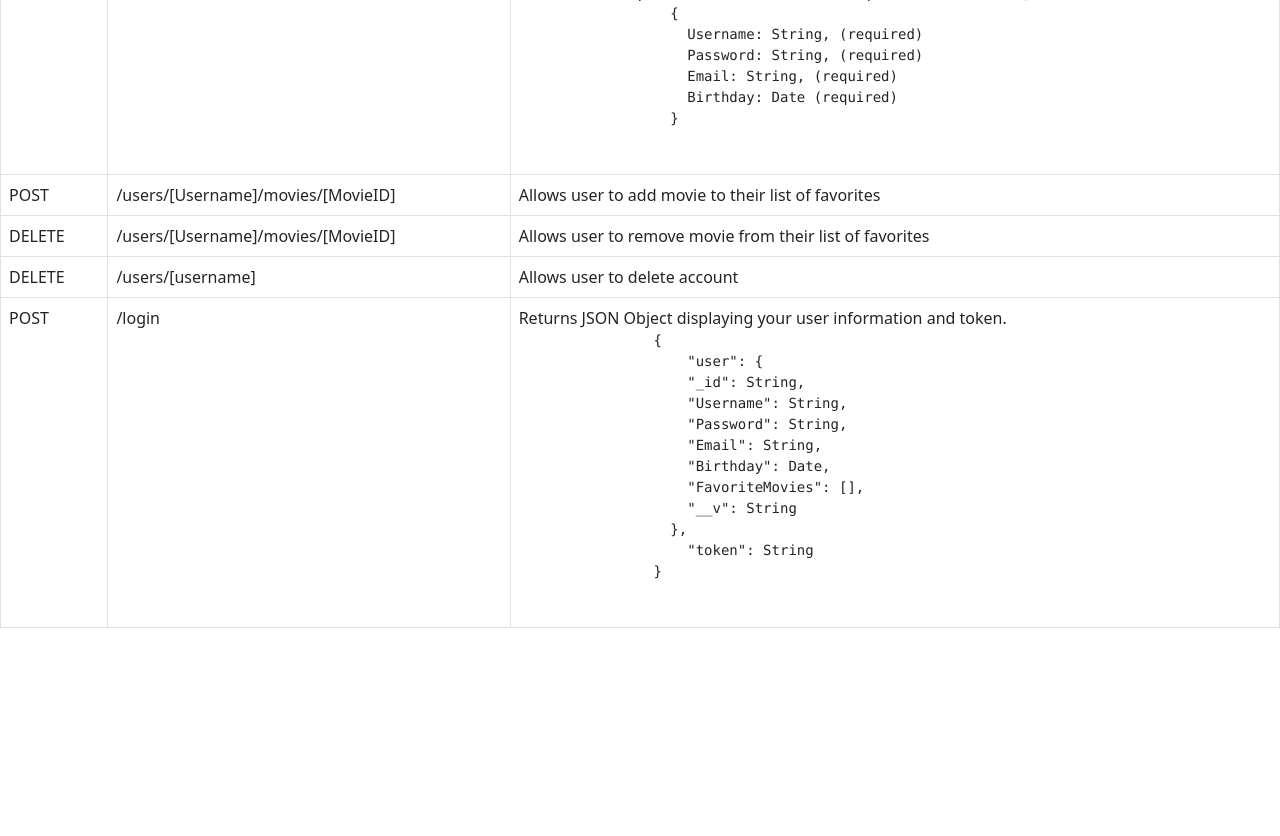
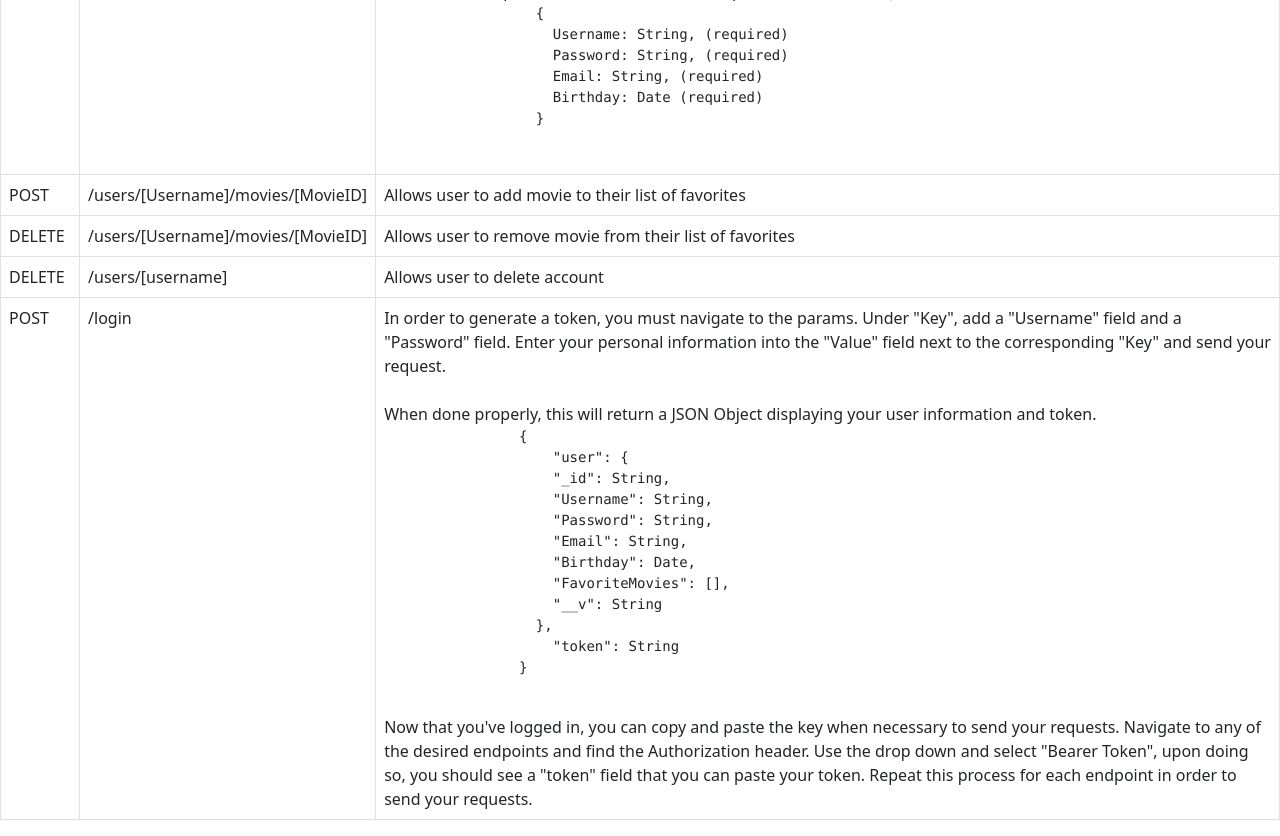
Before and after one commit to Coldest-Out/myFlix-app, a website: page public/documentation.html in a window 1280 px wide. Shown: the part 1523-2359 px from the top of the page. Before the commit the page ends 2167 px from the top, so only its background shows below. Drawn offline with nearby package versions, Linux system fonts and the light colour scheme.

Commit message:
Updated documention to include /login endpoint and instructions to gen token

```diff
--- a/public/documentation.html
+++ b/public/documentation.html
@@ -143,7 +143,10 @@
               <td>POST</td>
               <td>/login</td>
               <td>
-                Returns JSON Object displaying your user information and token.
+                In order to generate a token, you must navigate to the params. Under "Key", add a "Username" field and a "Password" field. Enter your personal information into the "Value" field next to the corresponding "Key" and send your request.
+                <br>
+                <br>
+                When done properly, this will return a JSON Object displaying your user information and token.
                 <pre>
                 {
                     "user": {
@@ -158,6 +161,7 @@
                     "token": String
                 }
                 </pre>
+                Now that you've logged in, you can copy and paste the key when necessary to send your requests. Navigate to any of the desired endpoints and find the Authorization header. Use the drop down and select "Bearer Token", upon doing so, you should see a "token" field that you can paste your token. Repeat this process for each endpoint in order to send your requests.
               </td>
             </tr>
           </tbody>
```
